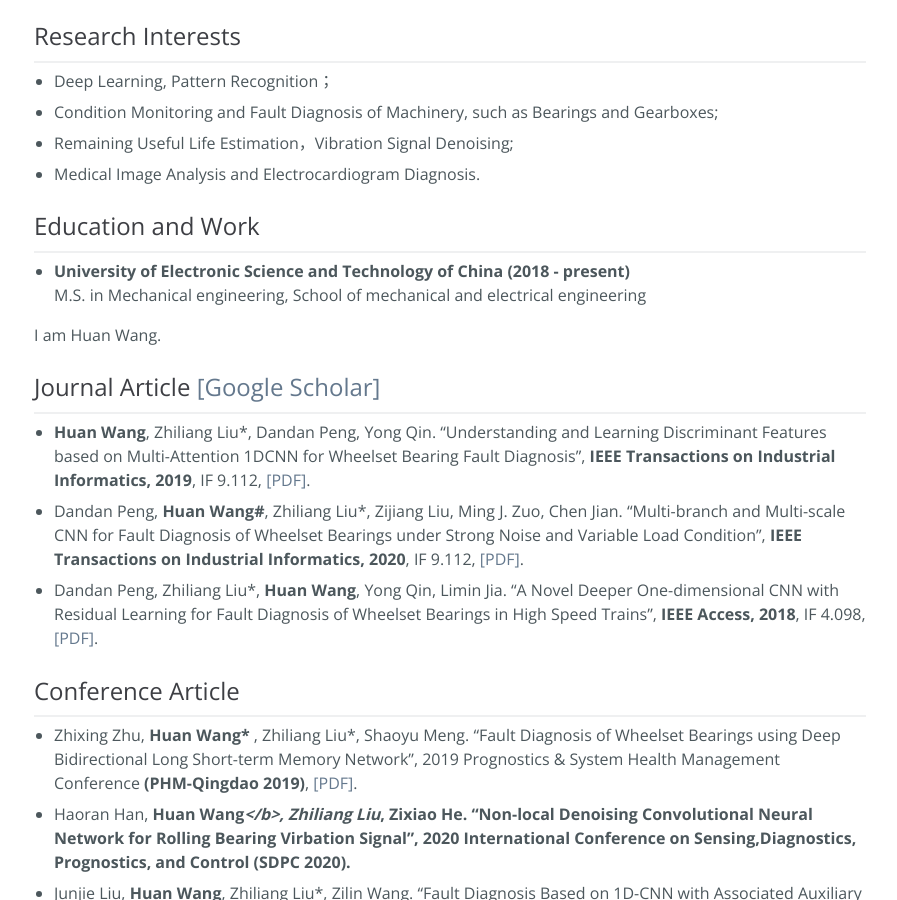
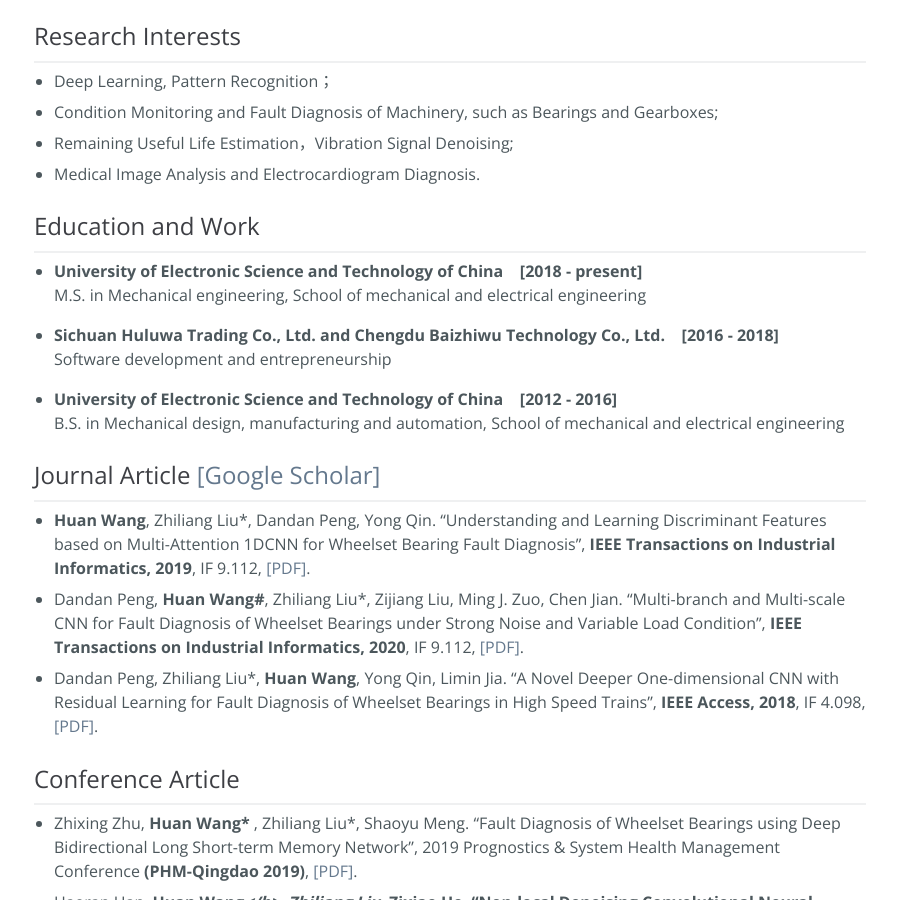
Before and after one commit to WH-HuanWang/WH-HuanWang.github.io, a Jekyll site: the page built from index.md, in a window 1280 px wide and 900 px high, scrolled down 519 px. Shown: the whole window, without its empty margins (190-1087 px from the left). Built offline with Jekyll 4.4.1, drawn with Linux system fonts in a browser that asks for light colours.

Commit message:
Update index.md

```diff
--- a/index.md
+++ b/index.md
@@ -29,10 +29,16 @@ description: Let you know me and my research better.
 
 ## Education and Work
 * * *
-* <b>University of Electronic Science and Technology of China   (2018 - present)</b>
+* <b>University of Electronic Science and Technology of China &nbsp;&nbsp;&nbsp;[2018 - present]</b>
 M.S. in Mechanical engineering, School of mechanical and electrical engineering
 
-I am Huan Wang.
+* <b>Sichuan Huluwa Trading Co., Ltd. and Chengdu Baizhiwu Technology Co., Ltd. &nbsp;&nbsp;&nbsp;[2016 - 2018]</b>
+Software development and entrepreneurship
+
+* <b>University of Electronic Science and Technology of China &nbsp;&nbsp;&nbsp;[2012 - 2016]</b>
+B.S. in Mechanical design, manufacturing and automation, School of mechanical and electrical engineering
+
+
 
 ## Journal Article [[Google Scholar]](https://scholar.google.com.hk/citations?user=Um0g-XMAAAAJ&hl=zh-CN&authuser=1)
 * * *
```
